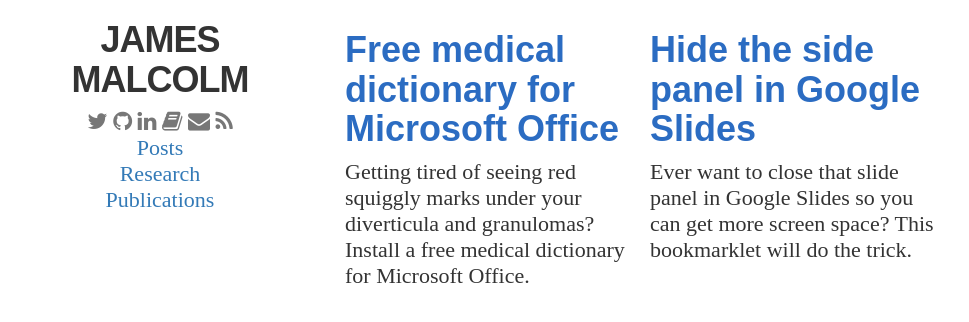
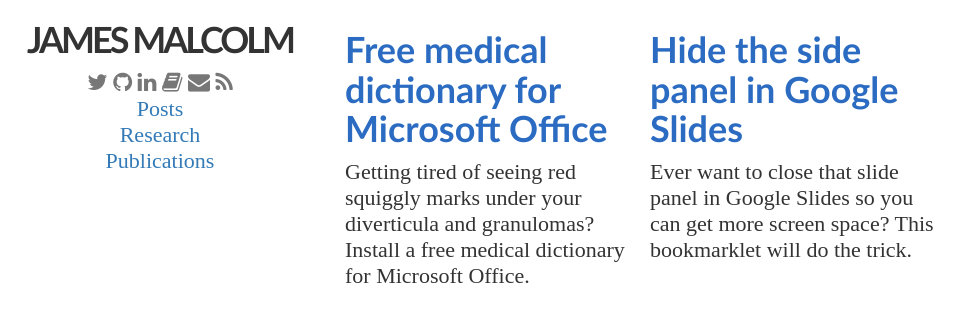
Before and after one commit to jgmalcolm/jgmalcolm.github.io, a Jekyll site: the page built from index.html, in a window 1280 px wide. Shown: the top 322 px of the page, without its empty margins (0-969 px from the left). Built offline with Jekyll 4.4.1, drawn with Linux system fonts in a browser that asks for light colours; nearby versions of some CDN libraries.

Commit message:
Gill Sans, tighten hX

```diff
--- a/css/overrides.css
+++ b/css/overrides.css
@@ -3,7 +3,7 @@
     -webkit-font-smoothing: antialiased;
 }
 h1, h2, h3, h4, h5, h6 {
-    font-family: 'PT Sans Narrow', sans-serif;
+    font-family: 'Gill Sans', Calibri, sans-serif;
     font-weight: bold;
     color: rgb(43, 108, 194);
 }
@@ -70,8 +70,7 @@
 }
 #logo {
     color: inherit;
-    letter-spacing: -1px;
-    font-weight: bold;
+    letter-spacing: -3px;
 }
 
 #content img {
```
